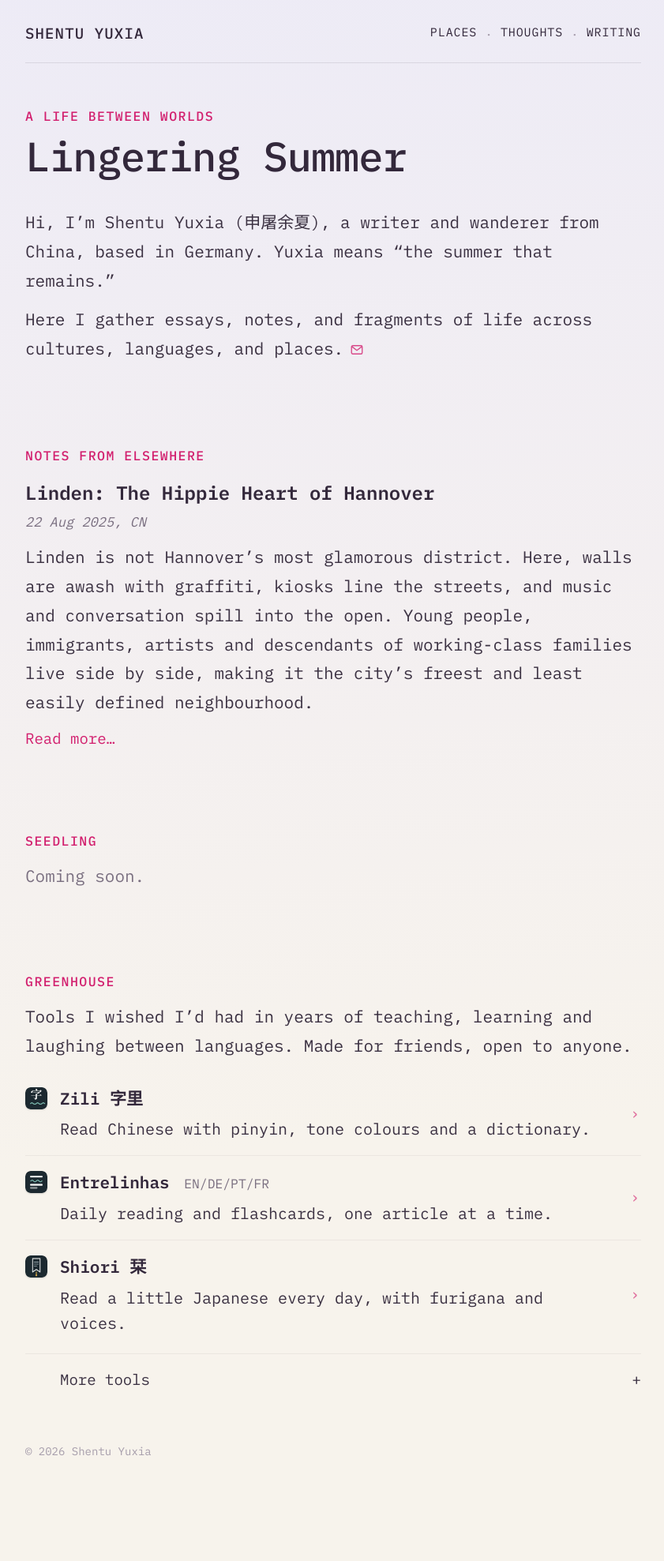
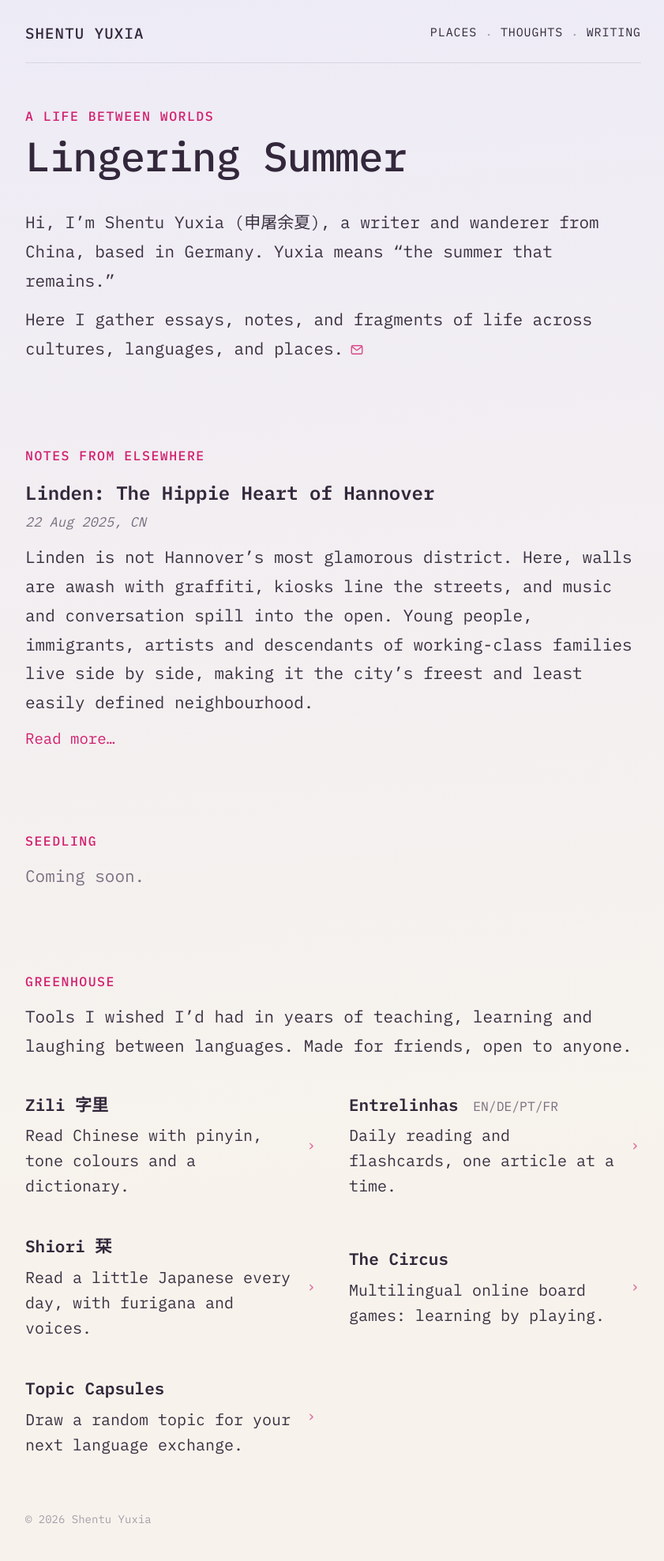
Before and after one commit to Shentuyuxia/lingersummer, a Jekyll site: the page built from index.html, in a window 1280 px wide. Shown: the whole page at 79% size, without its empty margins (218-1059 px from the left). Built offline with Jekyll 4.4.1, drawn with Linux system fonts in a browser that asks for light colours; before the commit the page ends 1891 px from its top, so only the background shows below that.

Commit message:
Greenhouse: all five tools in two columns, no logos, no lines
Co-Authored-By: Claude Opus 5.5 <noreply@anthropic.com>
Claude-Session: https://claude.ai/code/session_015WS6KrdzTWWzbZ5CE5hxyi

```diff
--- a/index.html
+++ b/index.html
@@ -238,10 +238,12 @@ layout: null
   .row:hover,.row:focus-visible{background:rgba(150,128,200,.14)}
   .row:active{background:rgba(150,128,200,.24)}
   .row:focus-visible{outline:1.5px solid rgba(150,128,200,.5);outline-offset:0}
-  .proj li+li{border-top-color:transparent!important}
-  .proj li+li .row{position:relative}
-  .proj li+li .row::before{content:"";position:absolute;left:14px;right:14px;top:0;border-top:1px solid rgba(68,56,76,.07)}
-  .proj li:hover+li .row::before,.proj li+li .row:hover::before{border-top-color:transparent}
+  /* tools: all five, two columns, no logos, no lines */
+  .proj.two{display:grid;grid-template-columns:1fr 1fr;gap:10px 40px;margin-top:22px!important}
+  .proj.two li+li{border-top:0!important}
+  .proj.two .row{grid-template-columns:1fr 14px!important;align-items:center;height:100%}
+  @media (max-width:640px){ .proj.two{grid-template-columns:1fr;gap:4px}
+    .proj.two .row .txt b{grid-column:1} .proj.two .row .d{grid-column:1/2} .proj.two .row .go{grid-column:2} }
   @media (max-width:520px){ .top{padding:20px 0 16px!important} .nav{gap:8px} .hero{padding:40px 0 8px!important} }
 </style>
 </head>
@@ -323,18 +325,13 @@ layout: null
   <section id="greenhouse" class="blk">
     <h2>Greenhouse</h2>
     <p class="ghintro">Tools I wished I’d had in years of teaching, learning and laughing between languages. Made for friends, open to anyone.</p>
-    <ul class="proj">
-      <li><a class="row" href="https://shentuyuxia.github.io/Zili/"><img class="ico" src="/img/zili.png" alt="" width="28" height="28"><span class="txt"><b>Zili <span class="zh" lang="zh">字里</span></b><span class="d">Read Chinese with pinyin, tone colours and a dictionary.</span></span><span class="go">›</span></a></li>
-      <li><a class="row" href="https://shentuyuxia.github.io/entrelinhas/"><img class="ico" src="/img/entrelinhas.png" alt="" width="28" height="28"><span class="txt"><b>Entrelinhas <span class="langs">EN/DE/PT/FR</span></b><span class="d">Daily reading and flashcards, one article at a time.</span></span><span class="go">›</span></a></li>
-      <li><a class="row" href="https://shentuyuxia.github.io/shiori/"><img class="ico" src="/img/shiori.png" alt="" width="28" height="28"><span class="txt"><b>Shiori <span class="zh" lang="ja">栞</span></b><span class="d">Read a little Japanese every day, with furigana and voices.</span></span><span class="go">›</span></a></li>
+    <ul class="proj two">
+      <li><a class="row" href="https://shentuyuxia.github.io/Zili/"><span class="txt"><b>Zili <span class="zh" lang="zh">字里</span></b><span class="d">Read Chinese with pinyin, tone colours and a dictionary.</span></span><span class="go">›</span></a></li>
+      <li><a class="row" href="https://shentuyuxia.github.io/entrelinhas/"><span class="txt"><b>Entrelinhas <span class="langs">EN/DE/PT/FR</span></b><span class="d">Daily reading and flashcards, one article at a time.</span></span><span class="go">›</span></a></li>
+      <li><a class="row" href="https://shentuyuxia.github.io/shiori/"><span class="txt"><b>Shiori <span class="zh" lang="ja">栞</span></b><span class="d">Read a little Japanese every day, with furigana and voices.</span></span><span class="go">›</span></a></li>
+      <li><a class="row" href="https://shentuyuxia.github.io/circus/"><span class="txt"><b>The Circus</b><span class="d">Multilingual online board games: learning by playing.</span></span><span class="go">›</span></a></li>
+      <li><a class="row" href="https://shentuyuxia.github.io/Dialogs/"><span class="txt"><b>Topic Capsules</b><span class="d">Draw a random topic for your next language exchange.</span></span><span class="go">›</span></a></li>
     </ul>
-    <details class="more" id="more">
-      <summary>More tools</summary>
-      <ul class="proj">
-        <li><a class="row" href="https://shentuyuxia.github.io/circus/"><img class="ico" src="/img/circus.png" alt="" width="28" height="28"><span class="txt"><b>The Circus</b><span class="d">Multilingual online board games: learning by playing.</span></span><span class="go">›</span></a></li>
-        <li><a class="row" href="https://shentuyuxia.github.io/Dialogs/"><img class="ico" src="/img/tonight.png" alt="" width="28" height="28"><span class="txt"><b>Topic Capsules</b><span class="d">Draw a random topic for your next language exchange.</span></span><span class="go">›</span></a></li>
-      </ul>
-    </details>
   </section>
 
   <footer>
```
